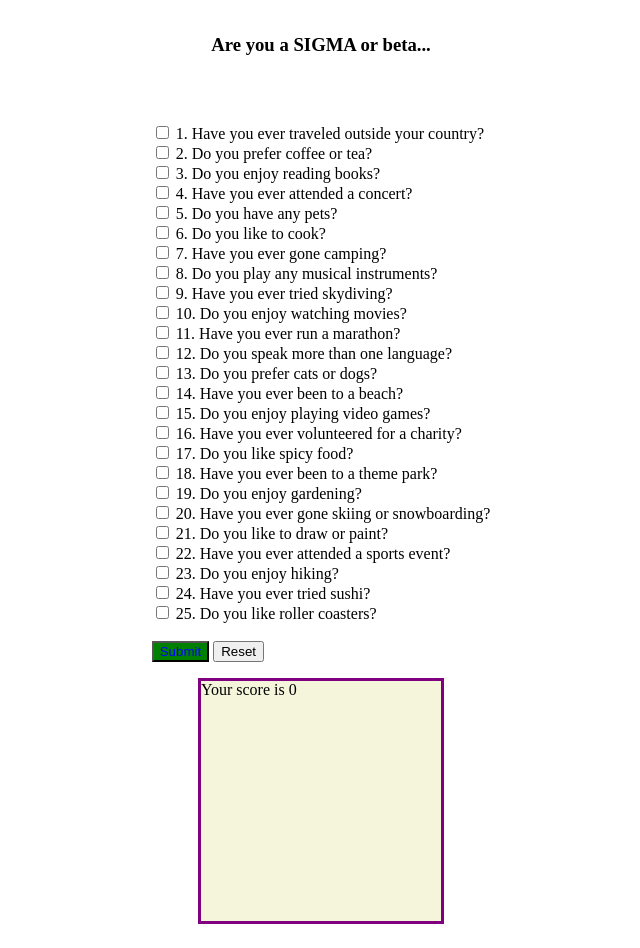
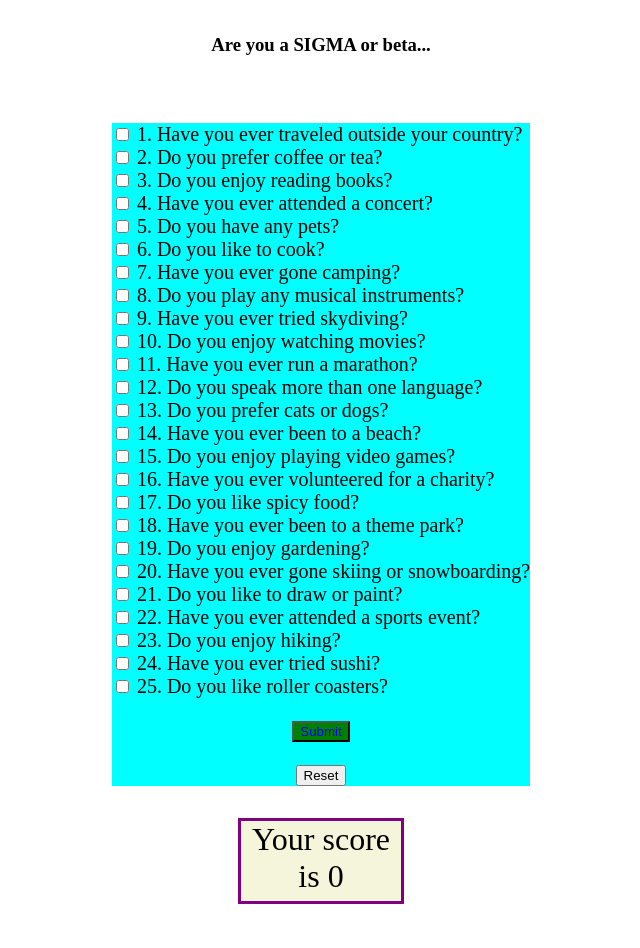
Before and after one commit to thisguyblink/AuraCalcuator, a SvelteKit app in the folder auracalc/: page / in a window 1280 px wide. Shown: the part 180-1128 px from the top of the page, without its empty margins (319-959 px from the left). Built offline with nearby package versions, Linux system fonts and the light colour scheme.

Commit message:
Did some CSS but I still need to do logic for share button and make actual prompts

```diff
--- a/auracalc/src/routes/+page.svelte
+++ b/auracalc/src/routes/+page.svelte
@@ -134,37 +134,46 @@
          <label for="q24">25. Do you like roller coasters?</label>
          <br>
         <br>
+        <div class="buttons">
             <button type="button" id="submit" on:click={() => {
                 handleSubmit();
                 showPop();
             }}>Submit</button>
+            <br>
             <button type="button" id="reset" on:click={() => {
                 reset();
             }}>Reset</button>
+        </div>
     </form>
     <p id="output">Your score is {total}</p>
     <div class = "results">
         <dialog id="dresult" bind:this={dialog}>
+            <button type="button" id="exit" on:click={() => {
+                closePop();
+            }}>X</button>
+            <br>
+            <div class="popup">
                 {#if total > 0}
-                <img alt="No found" src={alpha} />
+                <img alt="No found" id="alpha" src={alpha} />
                 <p>YOUR AURA IS {total}</p>
                 <p>Congratualions you are offically a SIGMA</p>
                 {:else}
-            <img alt="No found" src={beta} />
+                <img alt="No found" id="beta" src={beta} />
                 <p>YOUR AURA IS {total}</p>
                 <p>You are not a sigma, you are a beta ... </p>
                 {/if}
                 <button type="button" on:click={() => {
-                closePop();
-            }}>Exit</button>
-             <button type="button" on:click={() => {
                     share();
                 }}>Share</button>
+            </div>
         </dialog>
     </div>
 </div>
 
 <style>
+    .questionForm {
+        background-color: aqua;
+    }
     .header {
         padding-top: 3rem;
         display: flex;
@@ -178,6 +187,7 @@
         justify-content: center;
         align-items: center;
         flex-direction: column;
+        font-size: 1.25rem;
     }
     #submit {
         background-color: green;
@@ -185,9 +195,40 @@
     }
     #output {
         border: 3px solid purple;
-        height: 15rem;
-        width: 15rem;
+        height: 5rem;
+        width: 10rem;
         background-color: beige;
+        align-self: center;
+        text-align: center;
+        font-size: 2rem;
+    }
+    #alpha {
+        height: 30rem;
+        width: auto;
+    }
+    #beta {
+        height: 10rem;
+        width: auto;
+    }
+    #exit {
+        position: relative;
+        left: 90%;
+        justify-content: end;
+        margin-bottom: 1rem;
+        font-size: 1.5rem;
+    }
+    .popup {
+        display: flex;
+        justify-content: center;
+        align-items: center;
+        flex-direction: column;
+    }
+    .buttons {
+        display: flex;
+        flex-direction: column;
+        justify-content: center;
+        align-items: center;
+        left: 50%;
     }
 
 </style>
```
Lines whose indentation alone changed are shown as unchanged.
